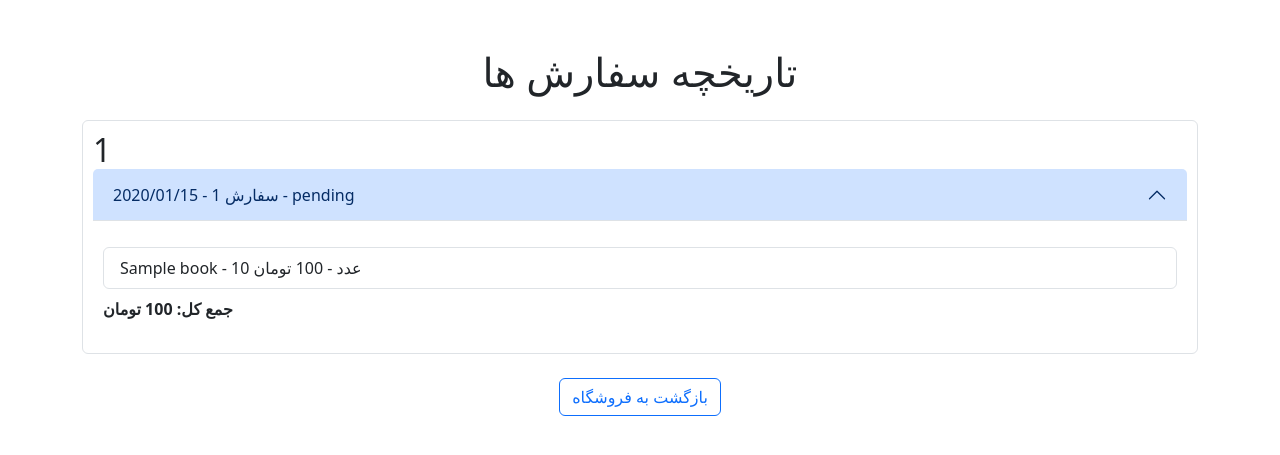
After one commit to Amirali-Esmaeli/bookstore, a Django app: page /orders/ in a window 1280 px wide, after a click that opens the changed part. The commit adds this page. Shown: the top 455 px of the page. Run offline with Django 5.2, Linux system fonts and the light colour scheme; a user stored in the database is signed in; tables that the repository leaves empty hold one stand-in row (values such as "Sample post").

Commit message:
Updated views and models: Improved book list, added order history and checkout templates

```diff
--- a/shop/models.py
+++ b/shop/models.py
@@ -40,7 +40,7 @@ class Order(models.Model):
     created_at = models.DateTimeField(auto_now_add=True)
 
     def total_price(self):
-        return sum(item.quantity * item.book.price for item in self.order_item.all())
+        return sum(item.quantity * item.book.price for item in self.order_items.all())
 
     def __str__(self):
         return f"سفارش {self.id} - {self.user.username}"
--- a/shop/templates/shop/book_list.html
+++ b/shop/templates/shop/book_list.html
@@ -9,7 +9,7 @@
 </head>
 <body>
     <div class="container mt-4">
-        <h1>لیست کتاب ها</h1 class="text-center mb-4">
+        <h1 class="text-center mb-4">لیست کتاب ها</h1 >
             <ul class="list-group">
                 {% for book in books %}
                 <li class="list-group-item d-flex justify-content-between align-items-center">
--- /dev/null
+++ b/shop/templates/shop/order_history.html
@@ -0,0 +1,41 @@
+<!DOCTYPE html>
+<html lang="en">
+<head>
+    <meta charset="UTF-8">
+    <meta name="viewport" content="width=device-width, initial-scale=1.0">
+    <title>تاریخچه سفارش ها</title>
+    <link href="https://cdn.jsdelivr.net/npm/bootstrap@5.3.0/dist/css/bootstrap.min.css" rel="stylesheet" integrity="sha384-9ndCyUaIbzAi2FUVXJi0CjmCapSmO7SnpJef0486qhLnuZ2cdeRhO02iuK6FUUVM" crossorigin="anonymous">
+</head>
+<body>
+    <div class="container mt-5">
+        <h1 class="text-center mb-4">تاریخچه سفارش ها</h1>
+        <div class="accordion" id="orderAccordion">
+            {% for order_info in order_data %}
+            <div class="accordion-item">
+                <h2 class="accordion-header" id="heading" style="margin:10px;">{{order_info.order.id}}
+                <button class="accordion-button collapsed" type="button" data-bs-toggle="collapse" data-bs-target="#collapse{{ order_info.order.id }}" aria-expanded="false" aria-controls="collapse{{ order_info.order.id }}">
+                سفارش {{ order_info.order.id }} - {{ order_info.order.created_at|date:"Y/m/d" }} - {{ order_info.order.status }}
+                </button>
+                </h2>
+                <div id="collapse{{ order_info.order.id }}" class="accordion-collapse collapse" aria-labelledby="heading{{ order_info.order.id }}" data-bs-parent="#orderAccordion">
+                    <div class="accordion-body">
+                        <ul class="list-group">
+                            {% for item in order_info.items%}
+                            <li class="list-group-item">{{ item.book.title }} - {{ item.quantity }} عدد - {{ item.price }} تومان</li>
+                            {% endfor %}
+                        </ul>
+                         <p class="mt-2 fw-bold">جمع کل: {{ order_info.order.total_price }} تومان</p>
+                    </div>
+                </div>
+            </div>
+            {%empty%}
+            <p class="text-center">سفارشی ثبت نشده است</p>
+            {% endfor %}
+        </div>
+        <div class="text-center mt-4">
+            <a href="{% url 'book_list' %}" class="btn btn-outline-primary">بازگشت به فروشگاه</a>
+        </div>
+    </div>
+    <script src="https://cdn.jsdelivr.net/npm/bootstrap@5.3.0/dist/js/bootstrap.bundle.min.js" integrity="sha384-geWF76RCwLtnZ8qwWowPQNguL3RmwHVBC9FhGdlKrxdiJJigb/j/68SIy3Te4Bkz" crossorigin="anonymous"></script>
+</body>
+</html>
--- a/shop/views.py
+++ b/shop/views.py
@@ -74,10 +74,27 @@ def checkout(request):
         OrderItem.objects.create(order=order, book=book, quantity=quantity)
       request.session['cart'] = {}
       return redirect('order_history')
-    cart_items = [get_object_or_404(Book, id=book_id) for book_id in cart.keys()]
-    return render(request, 'shop/checkout.html', {'cart_items': cart_items})
+    cart_items=[]
+    price = 0
+    total_price = 0
+    for book_id, quantity in cart.items():
+        book = get_object_or_404(Book, id=book_id)
+        price= book.price * quantity
+        total_price += price
+        cart_items.append({'book': book, 'quantity': quantity ,'price':price})
+        price=0
+    return render(request, 'shop/checkout.html', {'cart_items': cart_items ,'total_price':total_price})
 
 @login_required
 def order_history(request):
+    price = 0
+    order_data = []
     orders = Order.objects.filter(user=request.user).order_by('-created_at')
-    return render(request, 'shop/order_history.html', {'orders':orders})
+    for order in orders:
+        items = []
+        for item in order.order_items.all():
+            price = item.quantity * item.book.price
+            items.append({'book': item.book, 'quantity': item.quantity, 'price': price})
+            price = 0
+        order_data.append({'items': items ,'order': order})
+    return render(request, 'shop/order_history.html', {'order_data': order_data})
```
Also changed, not shown: shop/templates/shop/checkout.html (added, +39 -0 lines).
